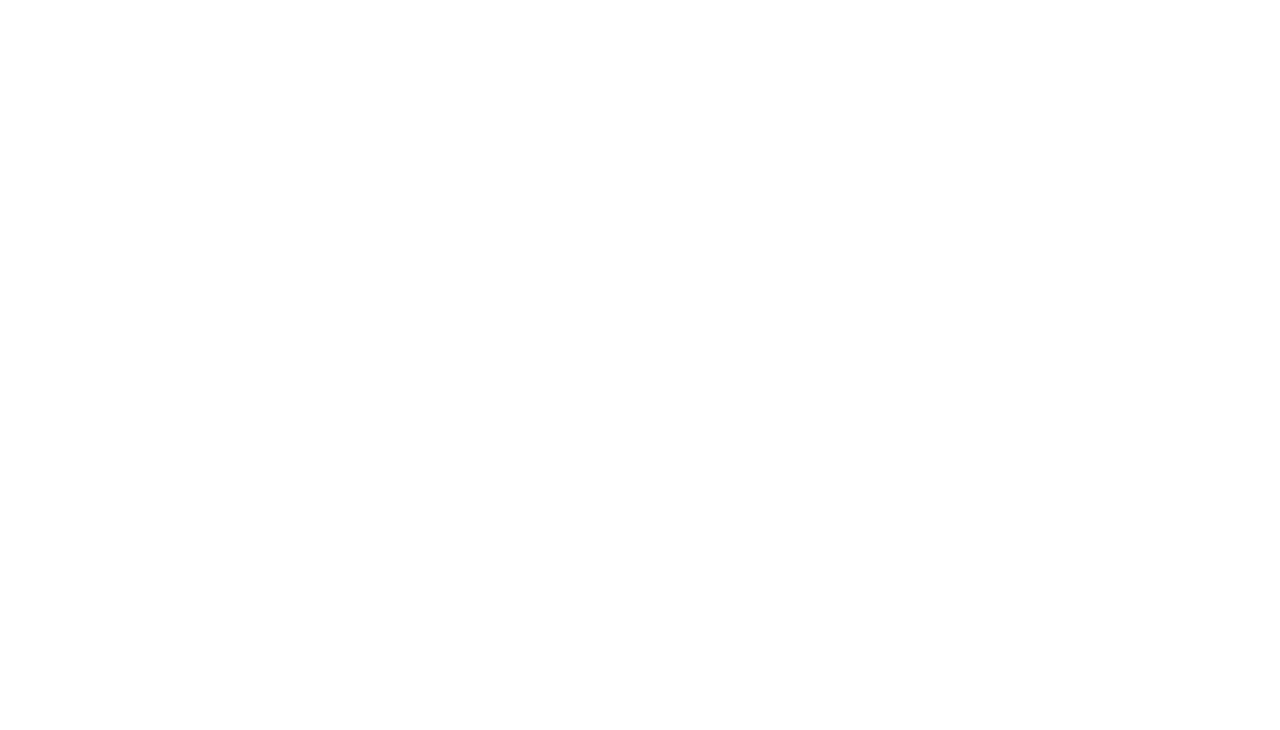
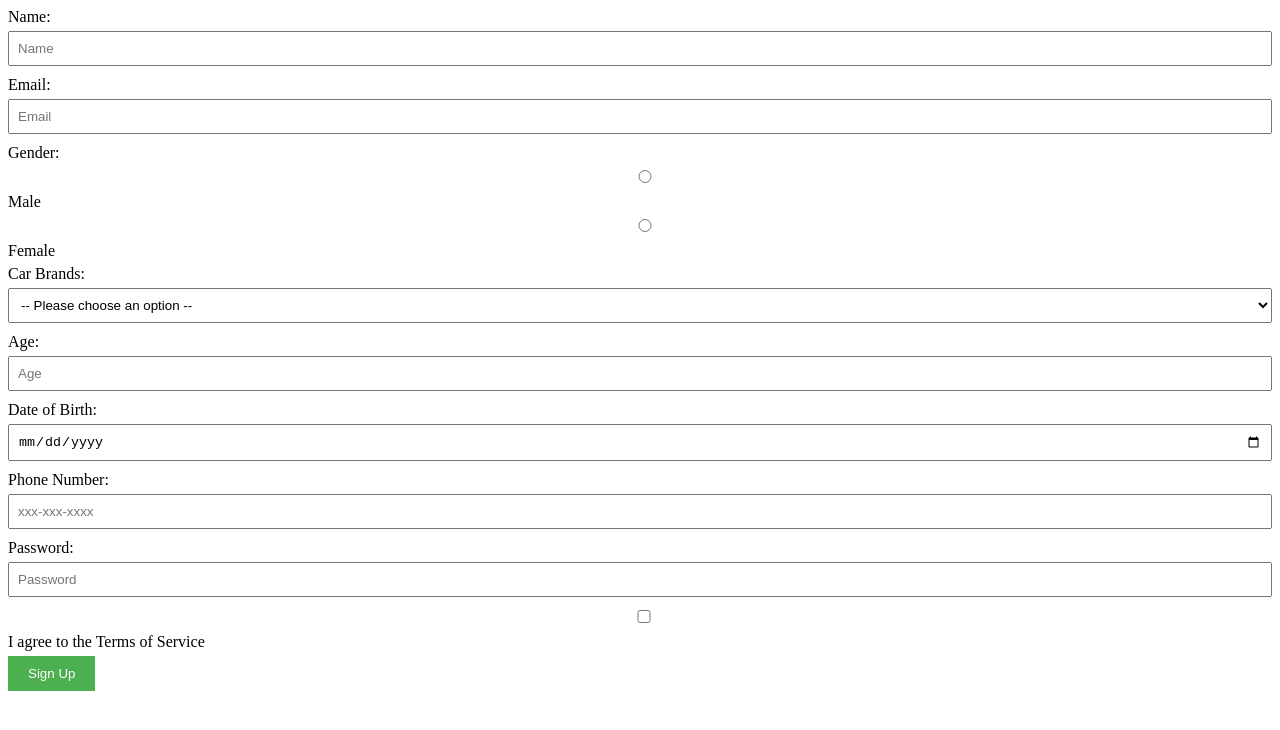
Before and after one commit to acciojob/signup-form-car-DebarghaMondal, a website: page main.html in a window 1280 px wide. Drawn offline with Linux system fonts and the light colour scheme.

Commit message:
created a submission

```diff
--- a/main.html
+++ b/main.html
@@ -1,16 +1,73 @@
 <!DOCTYPE html>
+<html lang="en">
+<head>
+    <meta charset="UTF-8">
+    <meta name="viewport" content="width=device-width, initial-scale=1.0">
+    <title>Signup Form</title>
+    <style>
+        label {
+            display: block;
+            margin-bottom: 5px;
+        }
+        input, select {
+            margin-bottom: 10px;
+            width: 100%;
+            padding: 8px;
+            box-sizing: border-box;
+        }
+        button[type="submit"] {
+            padding: 10px 20px;
+            background-color: #4CAF50;
+            color: white;
+            border: none;
+            cursor: pointer;
+        }
+        button[type="submit"]:hover {
+            background-color: #45a049;
+        }
+    </style>
+</head>
+<body>
+    <form action="process_signup.php" method="post">
+        <label for="name">Name:</label>
+        <input type="text" id="name" name="name" placeholder="Name" required>
 
-<html>
+        <label for="email">Email:</label>
+        <input type="email" id="email" name="email" placeholder="Email" required>
 
-<head>
-	<link rel="stylesheet" href="styles.css">
-</head>
+        <label>Gender:</label>
+        <input type="radio" id="gender_m" name="gender" value="male" required>
+        <label for="gender_m">Male</label>
+        <input type="radio" id="gender_f" name="gender" value="female" required>
+        <label for="gender_f">Female</label>
 
-<body>
-	<!-- the entire body must be written by student -->
-    <script type="text/javascript" src="./script.js">
-</script>
+        <label for="cars">Car Brands:</label>
+        <select id="cars" name="cars" required>
+            <option value="" disabled selected>-- Please choose an option --</option>
+            <option value="volvo">Volvo</option>
+            <option value="saab">Saab</option>
+            <option value="mercedes">Mercedes</option>
+            <option value="audi">Audi</option>
+        </select>
 
+        <label for="age">Age:</label>
+        <input type="number" id="age" name="age" placeholder="Age" required>
+
+        <label for="dob">Date of Birth:</label>
+        <input type="date" id="dob" name="dob" required>
+
+        <label for="tel">Phone Number:</label>
+        <input type="tel" id="tel" name="tel" pattern="[0-9]{3}-[0-9]{3}-[0-9]{4}" placeholder="xxx-xxx-xxxx">
+
+        <label for="password">Password:</label>
+        <input type="password" id="password" name="password" placeholder="Password" required>
+
+        <label>
+            <input type="checkbox" id="tos" name="tos" required>
+            I agree to the Terms of Service
+        </label>
+
+        <button type="submit">Sign Up</button>
+    </form>
 </body>
-
 </html>
```
